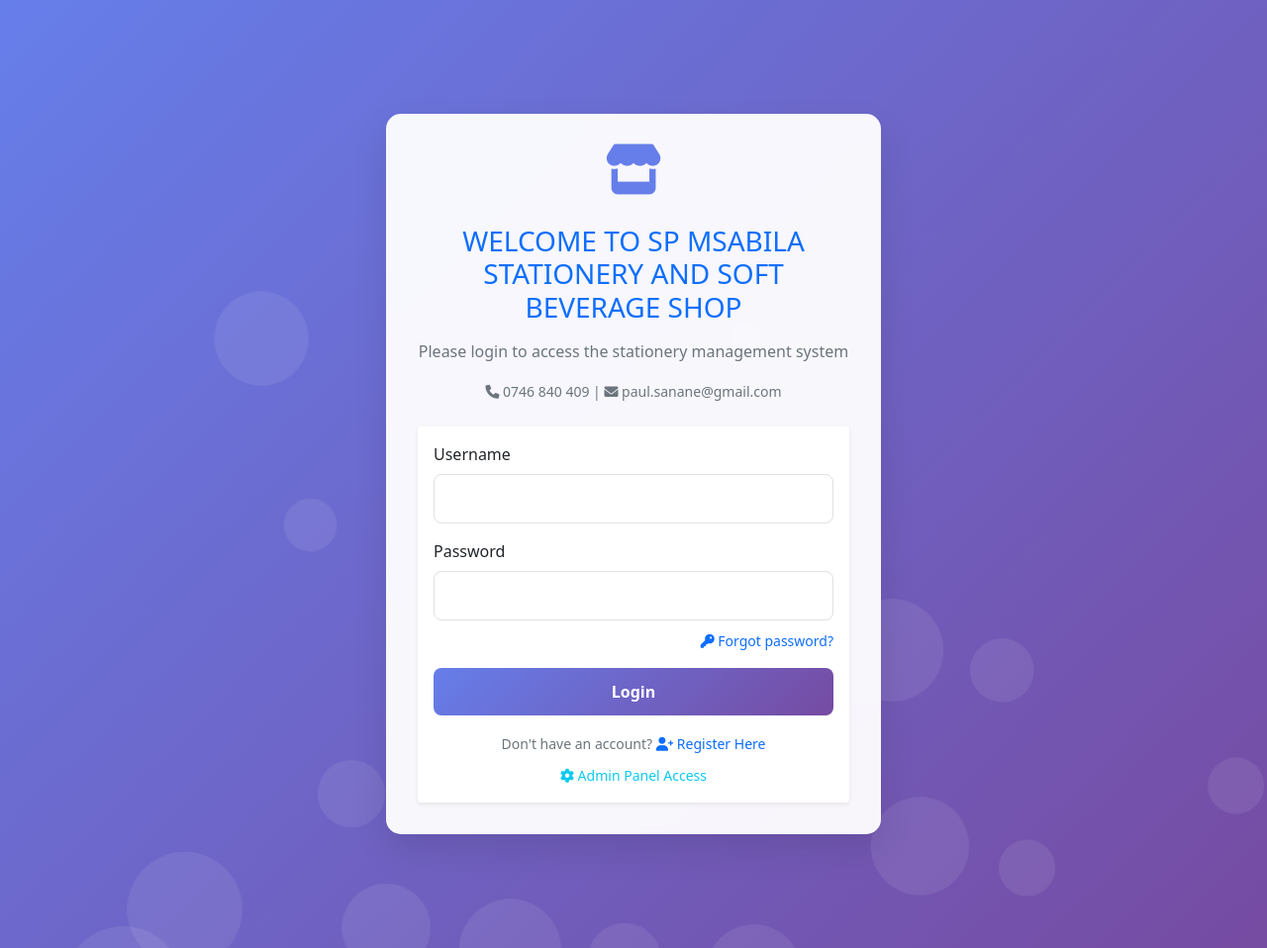
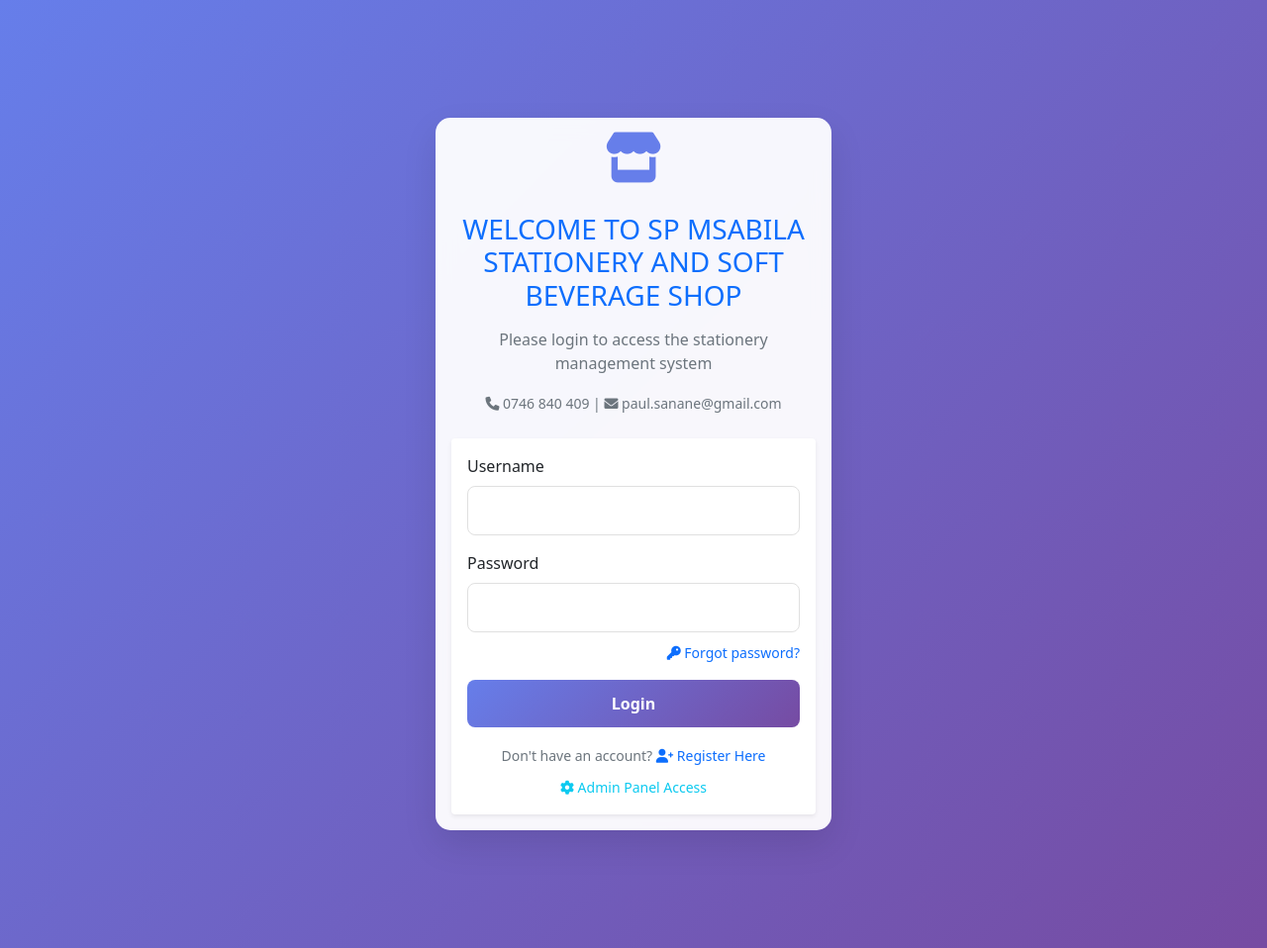
Before and after one commit to sanane8/Stationery, a Django app: page /login/ in a window 1280 px wide. Shown: the whole page at 99% size. Run offline with Django 5.2, Linux system fonts and the light colour scheme.

Commit message:
stable system 2

```diff
--- a/templates/tracker/login.html
+++ b/templates/tracker/login.html
@@ -14,7 +14,7 @@
             justify-content: center;
             align-items: center;
             margin: 0;
-            padding: 20px;
+            padding: 15px;
             overflow: hidden;
             position: relative;
         }
@@ -76,8 +76,8 @@
             background: rgba(255, 255, 255, 0.95);
             border-radius: 15px;
             box-shadow: 0 15px 35px rgba(0, 0, 0, 0.1);
-            padding: 2rem;
-            max-width: 500px;
+            padding: 1rem;
+            max-width: 400px;
             width: 100%;
             margin: auto;
             position: relative;
@@ -172,30 +172,6 @@
     </style>
 </head>
 <body>
-    <!-- Floating Bubbles -->
-    <div class="bubbles">
-        <div class="bubble"></div>
-        <div class="bubble"></div>
-        <div class="bubble"></div>
-        <div class="bubble"></div>
-        <div class="bubble"></div>
-        <div class="bubble"></div>
-        <div class="bubble"></div>
-        <div class="bubble"></div>
-        <div class="bubble"></div>
-        <div class="bubble"></div>
-        <div class="bubble"></div>
-        <div class="bubble"></div>
-        <div class="bubble"></div>
-        <div class="bubble"></div>
-        <div class="bubble"></div>
-        <div class="bubble"></div>
-        <div class="bubble"></div>
-        <div class="bubble"></div>
-        <div class="bubble"></div>
-        <div class="bubble"></div>
-    </div>
-
     <div class="login-container">
         <!-- Welcome Message -->
         <div class="text-center mb-4">
```
Also changed, not shown: templates/tracker/register.html (+3 -22 lines).
